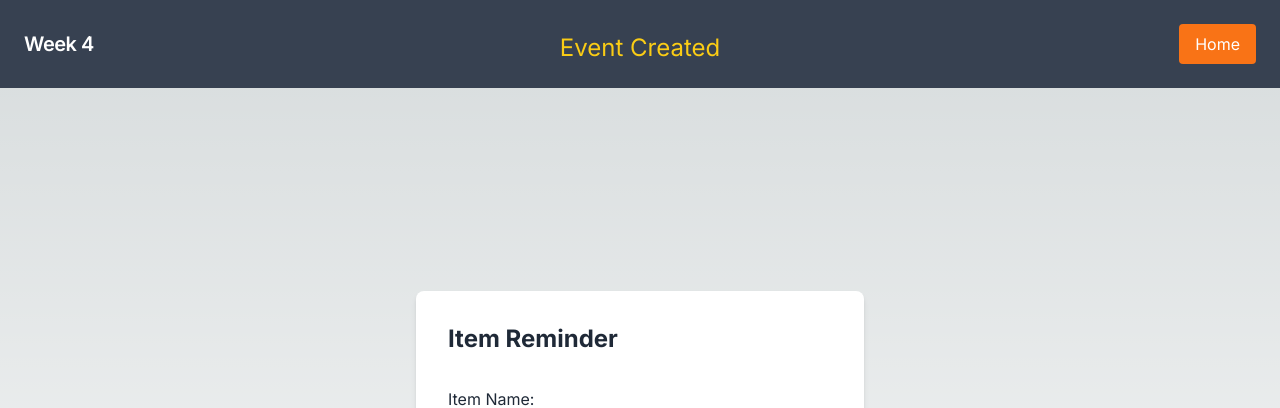
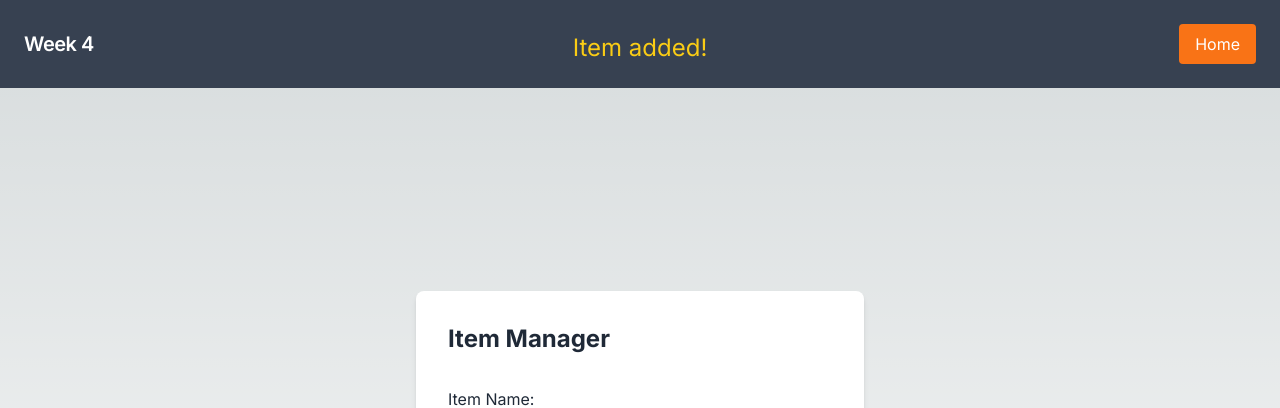
Before and after one commit to kevinw1222/cprg306-assignments, a Next.js app: page /week4 in a window 1280 px wide. Both pictures are taken after typing "Sample" into the empty fields and a click on the button "Commit". Shown: the top 408 px of the page. Built offline with nearby package versions, Linux system fonts and the light colour scheme.

Commit message:
is building

```diff
--- a/app/week4/new-item.js
+++ b/app/week4/new-item.js
@@ -42,12 +42,12 @@ export default function NewEvent() {
       <div className="min-h-screen bg-blue-gray-100 flex items-center justify-center">
         {eventCreated && (
           <div className="absolute top-0 mt-8 text-2xl text-yellow-400">
-            Event Created
+            Item added!
           </div>
         )}
         <div className="w-full max-w-md bg-white p-8 rounded-lg shadow-md">
           <h1 className="text-2xl text-gray-800 font-bold mb-8">
-            Item Reminder
+            Item Manager
           </h1>
           <form onSubmit={handleSubmit}>
             <label className="block mb-4">
```
